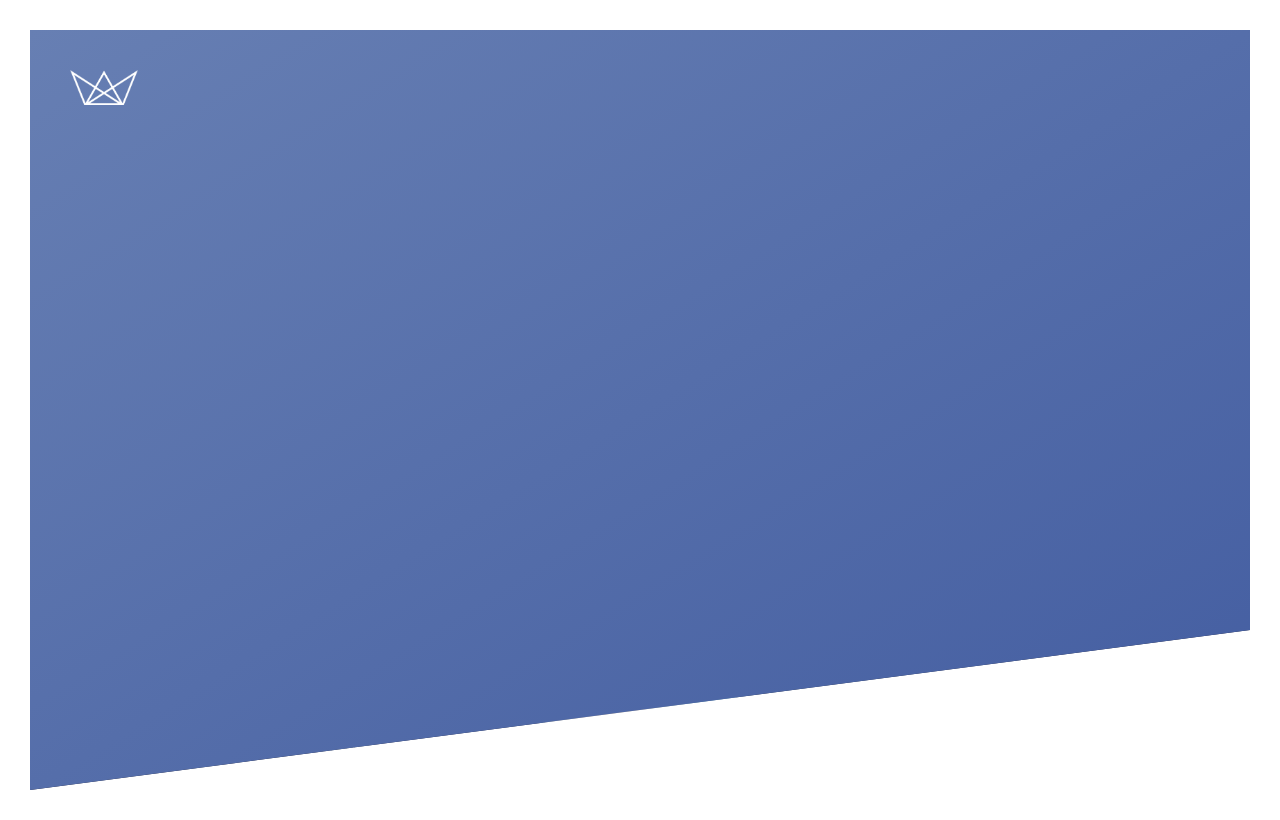
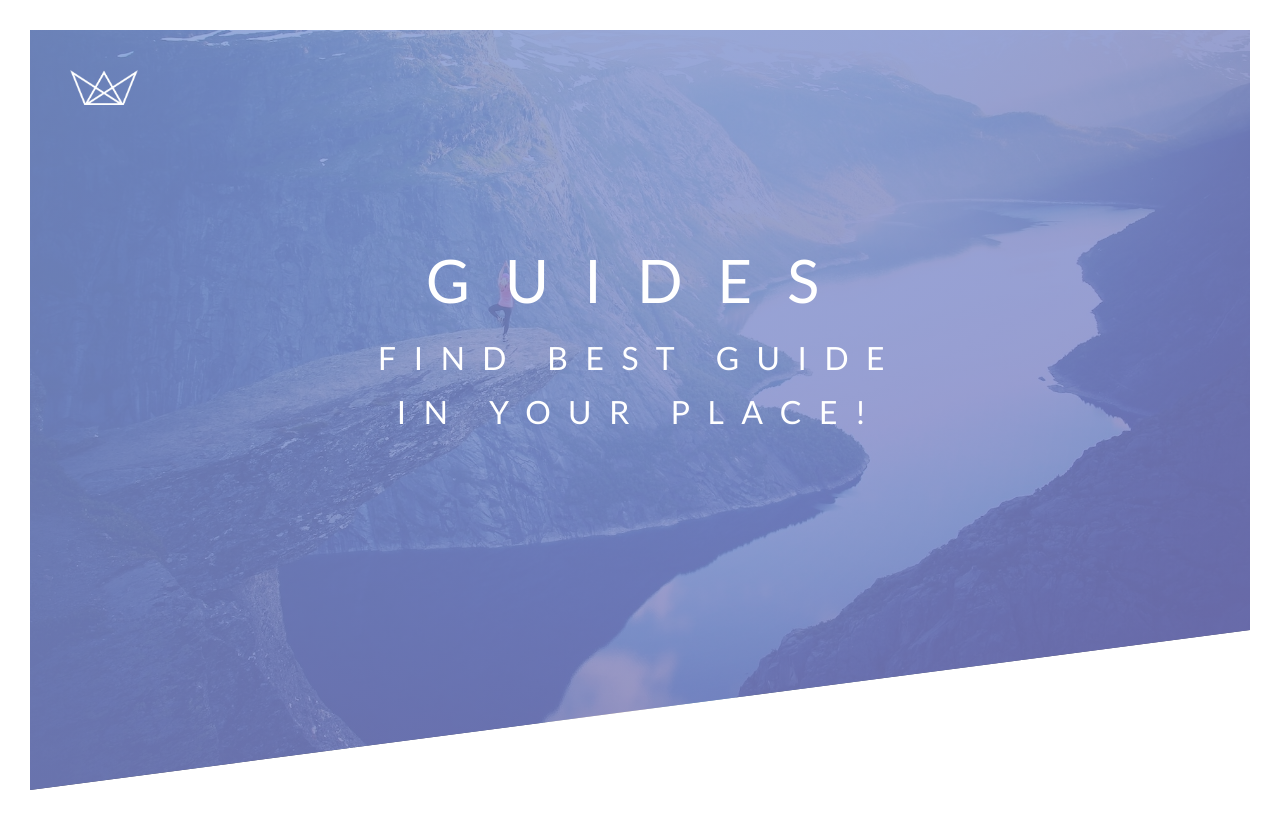
Before and after one commit to elizabethberger/guide-app, a PHP site: page / in a window 1280 px wide. Run offline with PHP 8.4, Linux system fonts and the light colour scheme; some libraries are stand-ins or nearby versions.

Commit message:
Add image and center title

```diff
--- a/css/style.css
+++ b/css/style.css
@@ -9,13 +9,12 @@ body {
     font-weight: 400;
     font-size: 16px;
     line-height: 1.7;
-    color: #777;
     padding: 30px;
 }
 
 .header {
     height: 95vh;
-    background-image: linear-gradient(to right bottom, #677fb3, #435da1), url(../img/hero.jpg);
+    background-image: linear-gradient(to right bottom, rgba(127, 154, 214, 0.8), rgba(124, 123, 196, 0.8)), url(../img/hero.jpg);
     background-size: cover;
     background-position: top;
     position: relative;
@@ -31,5 +30,31 @@ body {
 
 .logo {
     height: 35px;
+}
+
+.heading-primary {
+    color: #fff;
+    text-transform: uppercase;
+}
+
+.heading-primary-main {
+    display: block;
+    font-size: 60px;
+    font-weight: 400;
+    letter-spacing: 35px;
+}
+
+.heading-primary-sub {
+    display: block;
+    font-size: 20 px;
+    font-weight: 400;
+    letter-spacing: 17.4px;
+}
+
+.text-box {
     position: absolute;
+    text-align: center;
+    top: 40%;
+    left: 50%;
+    transform: translate(-50%, -50%);
 }
--- a/index.html
+++ b/index.html
@@ -20,6 +20,13 @@
       <div class="logo-box">
         <img src="img/logo-white.png" alt="Logo" class="logo" />
       </div>
+      <div class="text-box">
+      <h1 class="heading-primary">
+        <span class="heading-primary-main">Guides</span>
+        <span class="heading-primary-sub">Find best guide in your place!</span>
+      </h1>
+      </div>
+      </header>
     </header>
   </body>
 </html>
```
Also changed, not shown: img/main-square-in-wroclaw-67-medium.jpg (added).
